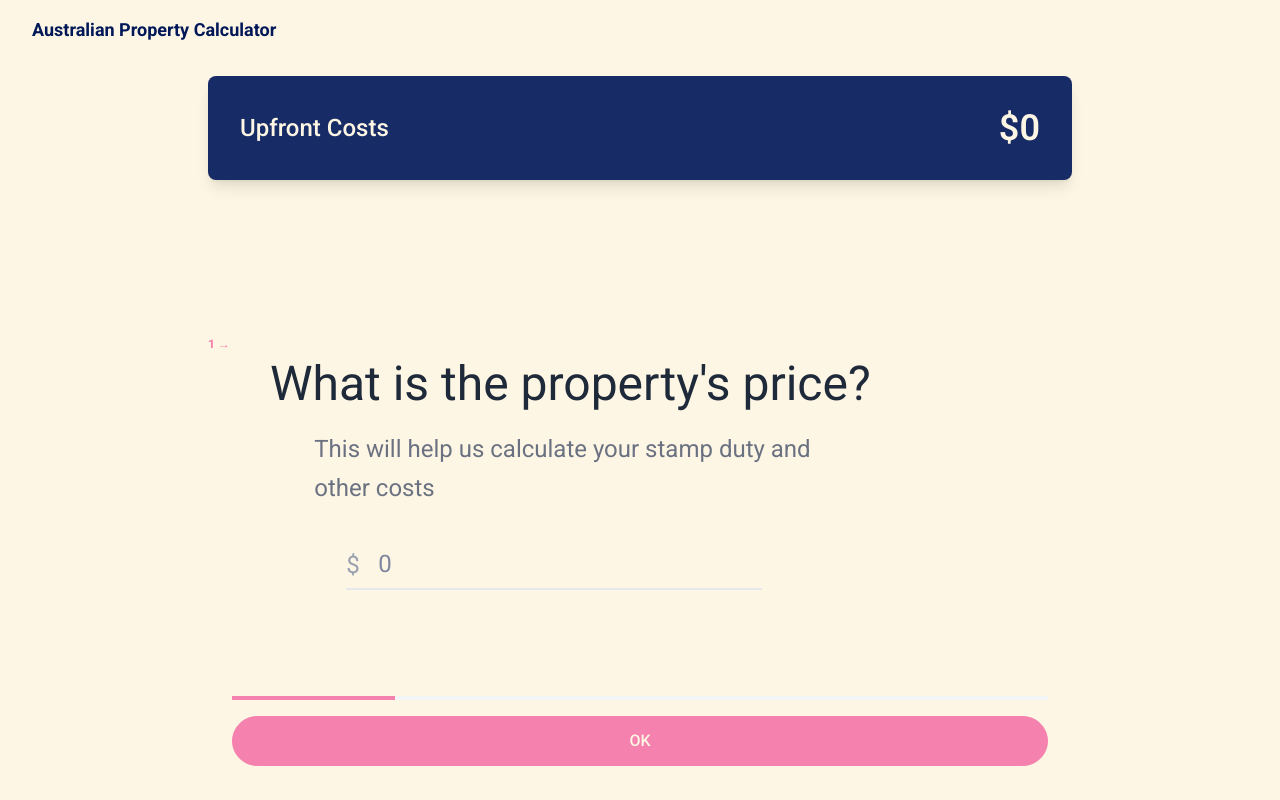
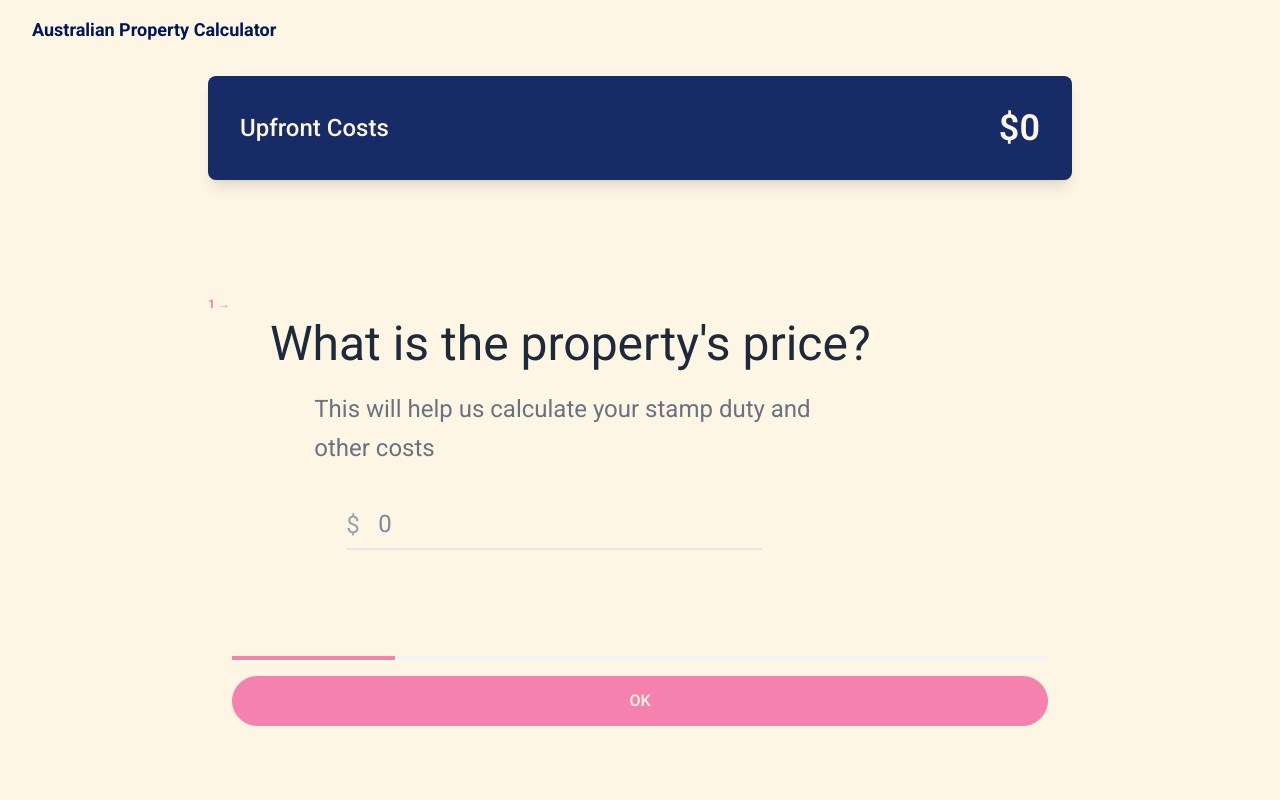
Before and after one commit to titusedwardgoh/property-cal, a Next.js app: page / in a window 1280 px wide. Shown: the top 800 px of the page. Built offline with nearby package versions, Linux system fonts and the light colour scheme; a web font is replaced by a local one.

Commit message:
questions

```diff
--- a/src/components/BuyerDetails.js
+++ b/src/components/BuyerDetails.js
@@ -216,7 +216,7 @@ export default function BuyerDetails({ formData, updateFormData }) {
   };
 
   return (
-    <div className="bg-base-100 rounded-lg overflow-hidden mt-25">
+    <div className="bg-base-100 rounded-lg overflow-hidden mt-15">
       <div className="flex">
         <span className="text-primary text-xs font-extrabold mr-2 pt-14 whitespace-nowrap">{currentStep + 5} <span className="text-xs">→</span></span>
         <div className="pb-6 md:p-8 pb-24 md:pb-8 flex">
--- a/src/components/PropertyDetails.js
+++ b/src/components/PropertyDetails.js
@@ -257,7 +257,7 @@ export default function PropertyDetails({ formData, updateFormData }) {
   };
 
   return (
-    <div className="bg-base-100 rounded-lg overflow-hidden mt-25">
+    <div className="bg-base-100 rounded-lg overflow-hidden mt-15">
              <div className="flex">
          <span className={`text-xs font-extrabold mr-2 pt-14 whitespace-nowrap ${isComplete ? 'text-base-100' : "text-primary"}`}>{isComplete ? '5' : currentStep} <span className={`text-xs ${isComplete ? 'text-primary' : ""}`}>→</span></span>
         <div className="pb-6 md:p-8 pb-24 md:pb-8 flex">
```
